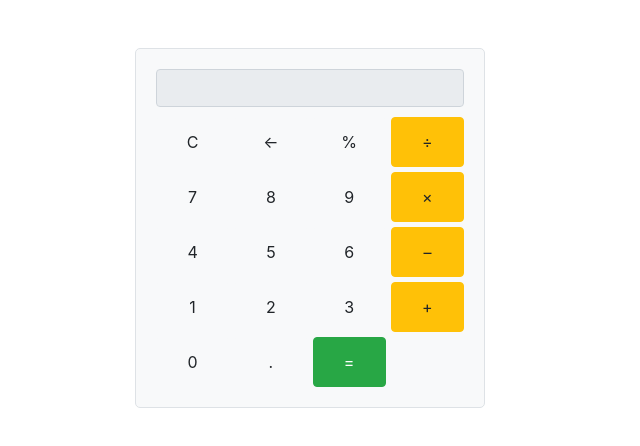
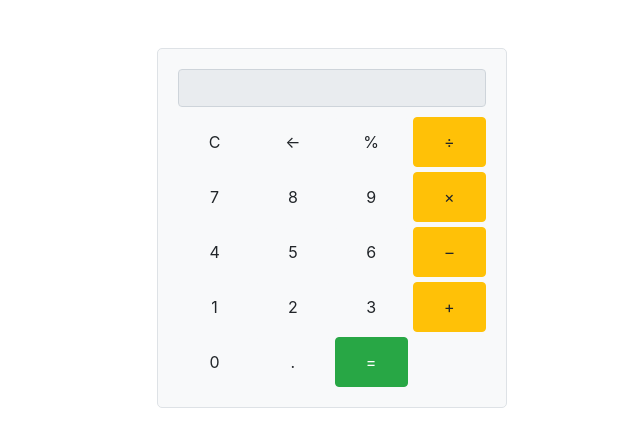
Before and after one commit to nightwalker89-org/01_js_calculator, a plain HTML site: page index.html in a window 1280 px wide. Shown: the whole page, without its empty margins (308-948 px from the left). Drawn offline with nearby package versions, Linux system fonts and the light colour scheme.

Commit message:
fix margin

```diff
--- a/index.html
+++ b/index.html
@@ -39,7 +39,7 @@
 </style>
 
 <body>
-  <div class="container m-5">
+  <div class="container my-5">
     <div class="row">
       <div class="col-md-4 col-sm-12 mx-auto">
         <div class="calculator">
```
